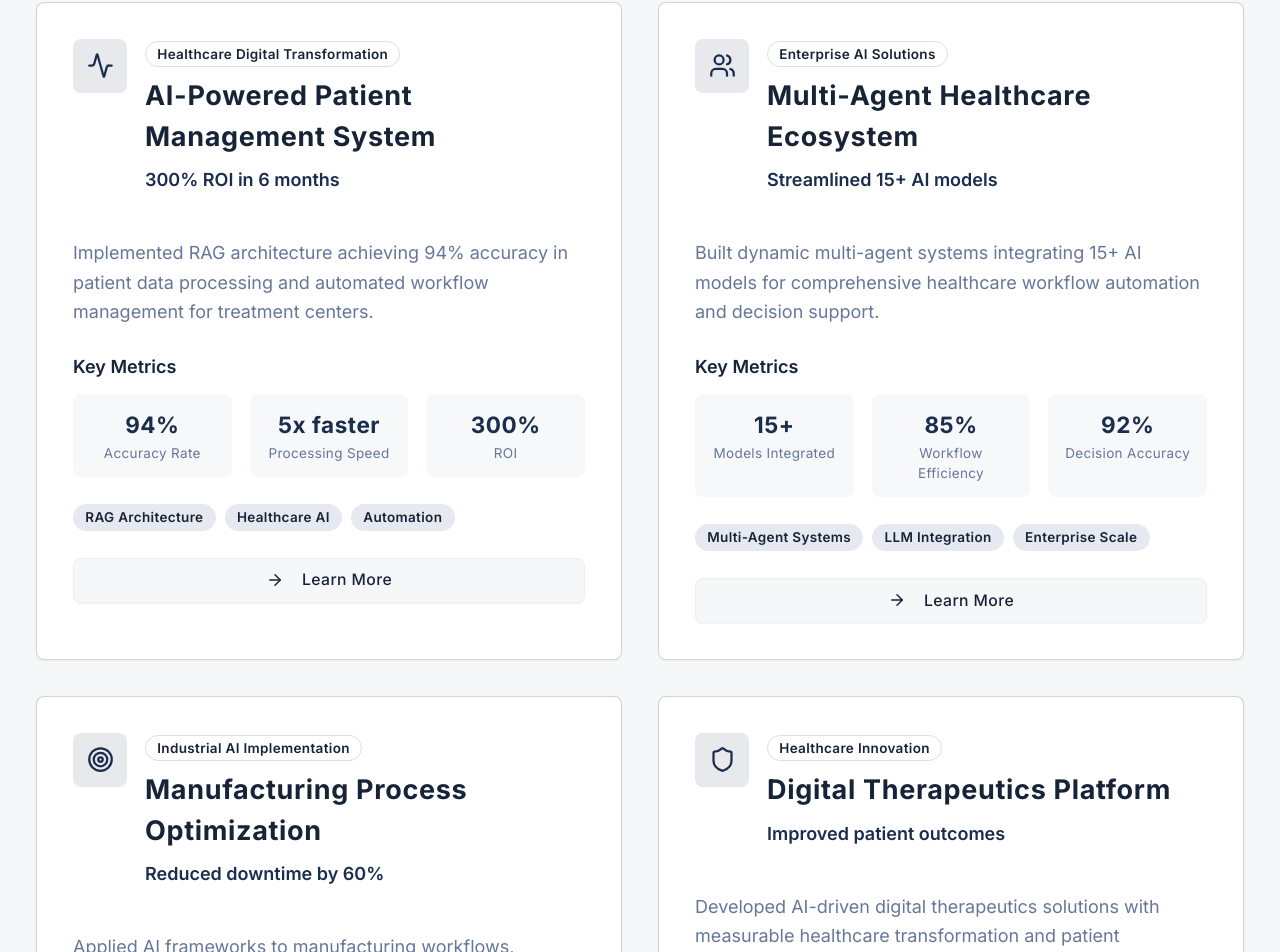
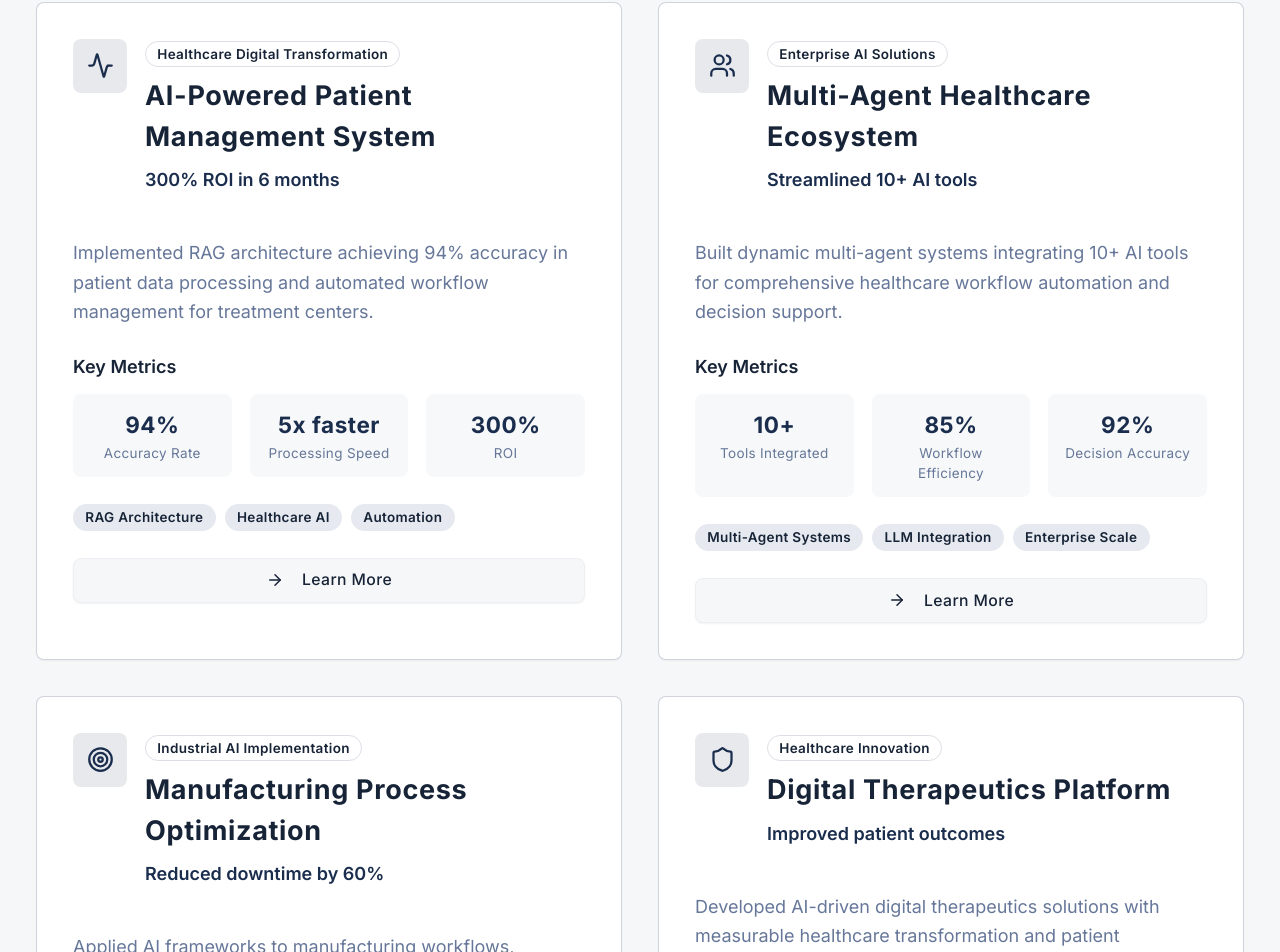
Before and after one commit to girisa99/saidas-ai-playground, a React (Vite) app: page /case-studies in a window 1280 px wide. Shown: the part 911-1863 px from the top of the page. Built offline with nearby package versions, Linux system fonts and the light colour scheme; the HTML template or start-up script is replaced by a standard one.

Commit message:
Ensure consistent metrics across site

```diff
--- a/src/components/HeroSection.tsx
+++ b/src/components/HeroSection.tsx
@@ -78,8 +78,8 @@ export const HeroSection = () => {
               <div className="text-blue-100">Years in Technology</div>
             </div>
             <div>
-              <div className="text-3xl font-bold text-white mb-2">50+</div>
-              <div className="text-blue-100">AI Implementations</div>
+              <div className="text-3xl font-bold text-white mb-2">10+</div>
+              <div className="text-blue-100">AI Tools Integrated</div>
             </div>
             <div>
               <div className="text-3xl font-bold text-white mb-2">Enterprise</div>
--- a/src/pages/CaseStudies.tsx
+++ b/src/pages/CaseStudies.tsx
@@ -37,12 +37,12 @@ const CaseStudies = () => {
       id: 2,
       title: "Multi-Agent Healthcare Ecosystem",
       category: "Enterprise AI Solutions",
-      impact: "Streamlined 15+ AI models",
-      description: "Built dynamic multi-agent systems integrating 15+ AI models for comprehensive healthcare workflow automation and decision support.",
+      impact: "Streamlined 10+ AI tools",
+      description: "Built dynamic multi-agent systems integrating 10+ AI tools for comprehensive healthcare workflow automation and decision support.",
       tags: ["Multi-Agent Systems", "LLM Integration", "Enterprise Scale"],
       icon: Users,
       metrics: [
-        { label: "Models Integrated", value: "15+" },
+        { label: "Tools Integrated", value: "10+" },
         { label: "Workflow Efficiency", value: "85%" },
         { label: "Decision Accuracy", value: "92%" }
       ]
```
